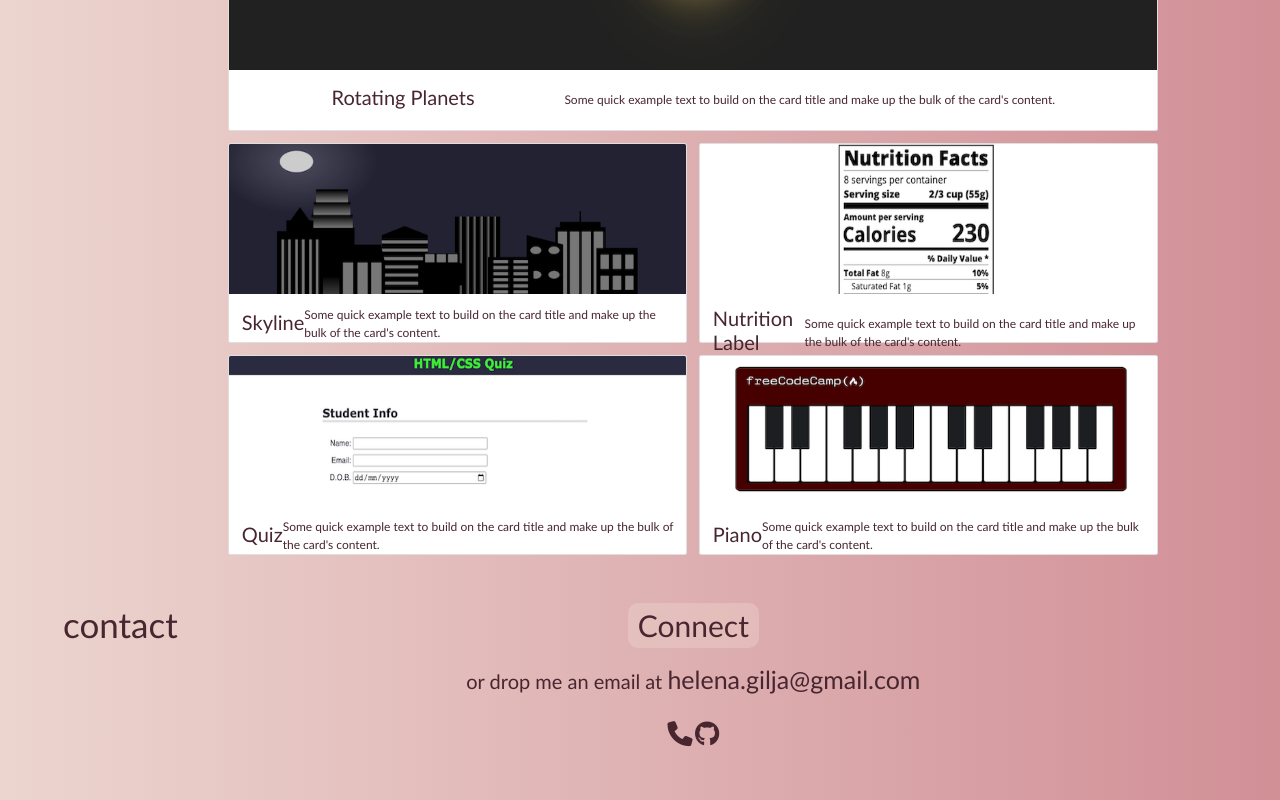
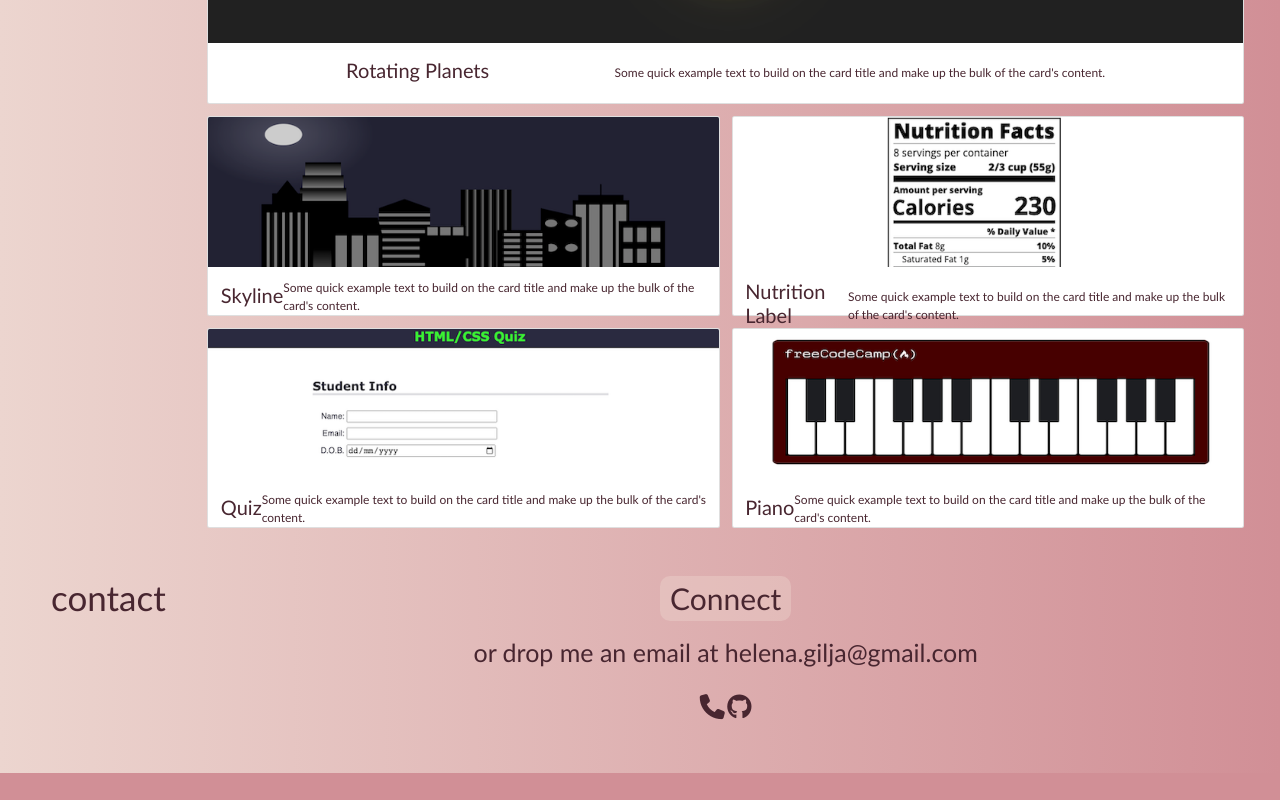
Before and after one commit to cyberrie/Bootstrap-Portfolio, a plain HTML site: page index.html in a window 1280 px wide. Shown: the part 1298-2098 px from the top of the page. After the commit the page ends 2071 px from the top, so only its background shows below. Drawn offline with nearby package versions, Linux system fonts and the light colour scheme.

Commit message:
jumbotron flex centered when wrapped, padding removed from default card style in portfolio grid

```diff
--- a/css/style.css
+++ b/css/style.css
@@ -31,7 +31,7 @@ h2 {
 
 h3 {
   font-size: 3.5rem;
-  margin-left: 48px;
+  margin-left: 36px;
 }
 
 h4 {
@@ -40,6 +40,11 @@ h4 {
 
 h5 {
   font-size: 2rem;
+}
+
+h6 {
+  font-size: 2.5rem;
+  text-align: center;
 }
 
 p {
@@ -106,6 +111,7 @@ body,
 .container {
   display: flex;
   align-items: center;
+  justify-content: center;
   flex-wrap: wrap;
   width: 100%;
   gap: 64px;
@@ -132,10 +138,13 @@ body,
 .skills,
 .contact {
   display: flex;
+  margin-right: 36px;
 }
 
-#about {
-  margin-bottom: 100px;
+#about,
+#portfolio,
+#contact {
+  flex-basis: 160px;
 }
 #content {
   margin-bottom: 48px;
@@ -149,6 +158,11 @@ body,
 
 /* portfolio grid */
 
+.col-lg-9,
+.col-md-8,
+.col-sm-9 {
+  padding: 0 !important;
+}
 .portfolio-grid {
   display: grid;
   grid-template-columns: repeat(2, 1fr);
--- a/index.html
+++ b/index.html
@@ -89,11 +89,11 @@
 
     <main>
       <section class="skills">
-        <div class="col-lg-2">
+        <div class="col-lg-2 col-md-3 col-sm-3">
           <h3 id="about">about</h3>
-          <h3>skills</h3>
+
         </div>
-        <div class="col-lg-9" id="content">
+        <div class="col-lg-10 col-md-8 col-sm-9" id="content">
           <p>
             The time has finally come for that 360-degree career change. After years of working in a corporative environment I have decided to embark on a new journey. I should probably start with something like, the absolute beginner's portfolio page, nothing much to show...
 
@@ -113,11 +113,11 @@
       </section>
 
       <section class="portfolio">
-        <div class="col-lg-2">
-          <h3>portfolio</h3>
+        <div class="col-lg-2 col-md-3 col-sm-3">
+          <h3 id="portfolio">portfolio</h3>
         </div>
-        <div class="col-lg-9" id="content">
-          <div class="portfolio-grid" id="portfolio">
+        <div class="col-lg-10 col-md-8 col-sm-9" id="content">
+          <div class="portfolio-grid" >
             <div class="card" id="rp">
               <a href="https://cyberrie.github.io/rotatingPlanets/" aria-label="Rotating Planets application page"  target="_blank"  rel='noopener noreferrer'> <img src="./images/rotating-planets1.png" class="card-img-rp" alt="Snapshot of rotating planets application" />
                 <div class="overlay"></div>
@@ -189,14 +189,14 @@
         </div>
       </section>
 
-      <section class="contact" id="contact">
-        <div class="col-lg-2">
-          <h3>contact</h3>
+      <section class="contact" >
+        <div class="col-lg-2 col-md-3 col-sm-3">
+          <h3 id="contact">contact</h3>
         </div>
-        <div class="col-lg-9" id="content">
+        <div class="col-lg-10 col-md-8 col-sm-9" id="content">
               <div class="contact-flex">
                 <a rel='noopener noreferrer'class="connect-btn"target='_blank' href="https://docs.google.com/forms/d/e/1FAIpQLSfg4G5cqZBVgmJeG_7NEiBWRZE3pN3qUZ0XTKrFc72O00x0pw/viewform?vc=0&c=0&w=1&flr=0">Connect</a>
-               <h4>or drop me an email at <a class="mail-link" rel='noopener noreferrer' target='_blank' href="mailto:helena.gilje@gmail.com">helena.gilja@gmail.com</a></h4>
+               <h6>or drop me an email at <a class="mail-link" rel='noopener noreferrer' target='_blank' href="mailto:helena.gilje@gmail.com">helena.gilja@gmail.com</a></h6>
 
                <article class="icons">
               <a href="tel:+447393392366" aria-label="Link for a mobile call"><i class="fa-solid fa-phone"></i></a>
```
